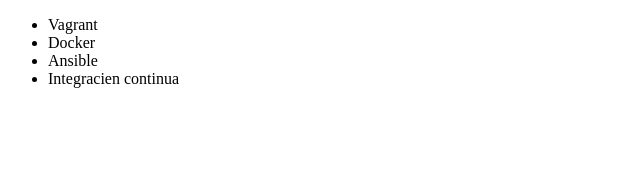
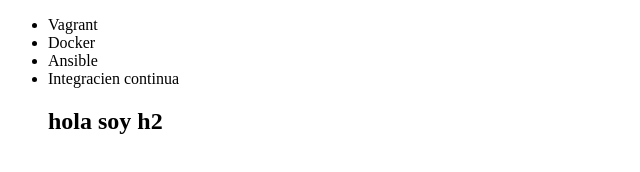
Before and after one commit to Haybergarcia/prueba, a plain HTML site: page index.html in a window 1280 px wide. Shown: the whole page, without its empty margins (0-640 px from the left). Drawn offline with Linux system fonts and the light colour scheme.

Commit message:
modified:   index.html

```diff
--- a/index.html
+++ b/index.html
@@ -10,6 +10,7 @@
          <li> Docker </li>
          <li> Ansible </li>
          <li> Integracien continua </li>
+         <h2>hola soy h2</h2>
      </ul>
 </body>
 </html>
```
